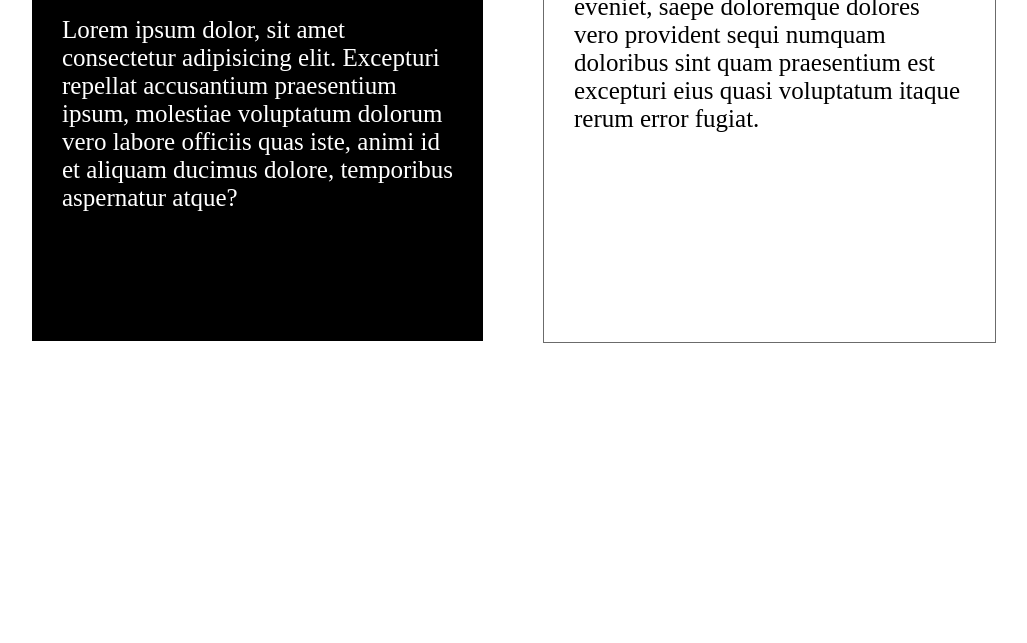
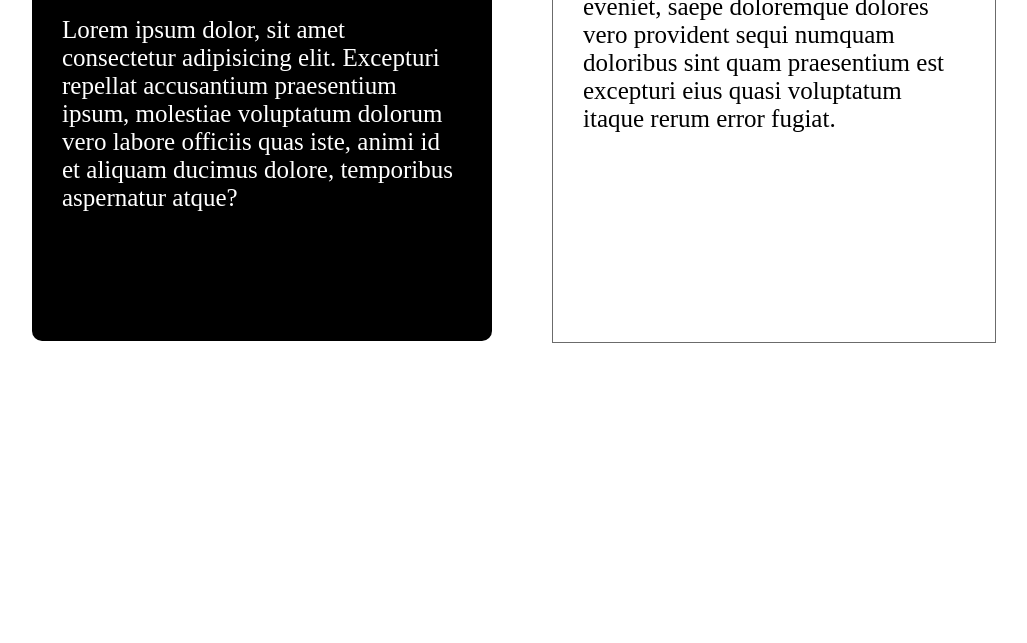
Before and after one commit to HVLemos/SENAI, a plain HTML site: page espacamento/index.html in a window 1280 px wide. Shown: the part 157-800 px from the top of the page, without its empty margins (126-1153 px from the left). Drawn offline with Linux system fonts and the light colour scheme.

Commit message:
alteração

```diff
--- a/espacamento/estilo.css
+++ b/espacamento/estilo.css
@@ -4,13 +4,14 @@
     display: flex;
 }
 .black{
-    width: 100%;
+    max-width: 400px;
     height: 400px;
     background-color: black;
     padding: 30px;
     margin: 30px;
     display: block;
     font-size: 25px;
+    border-radius: 10px;;
 }
 .black p{
     color: white;
```
